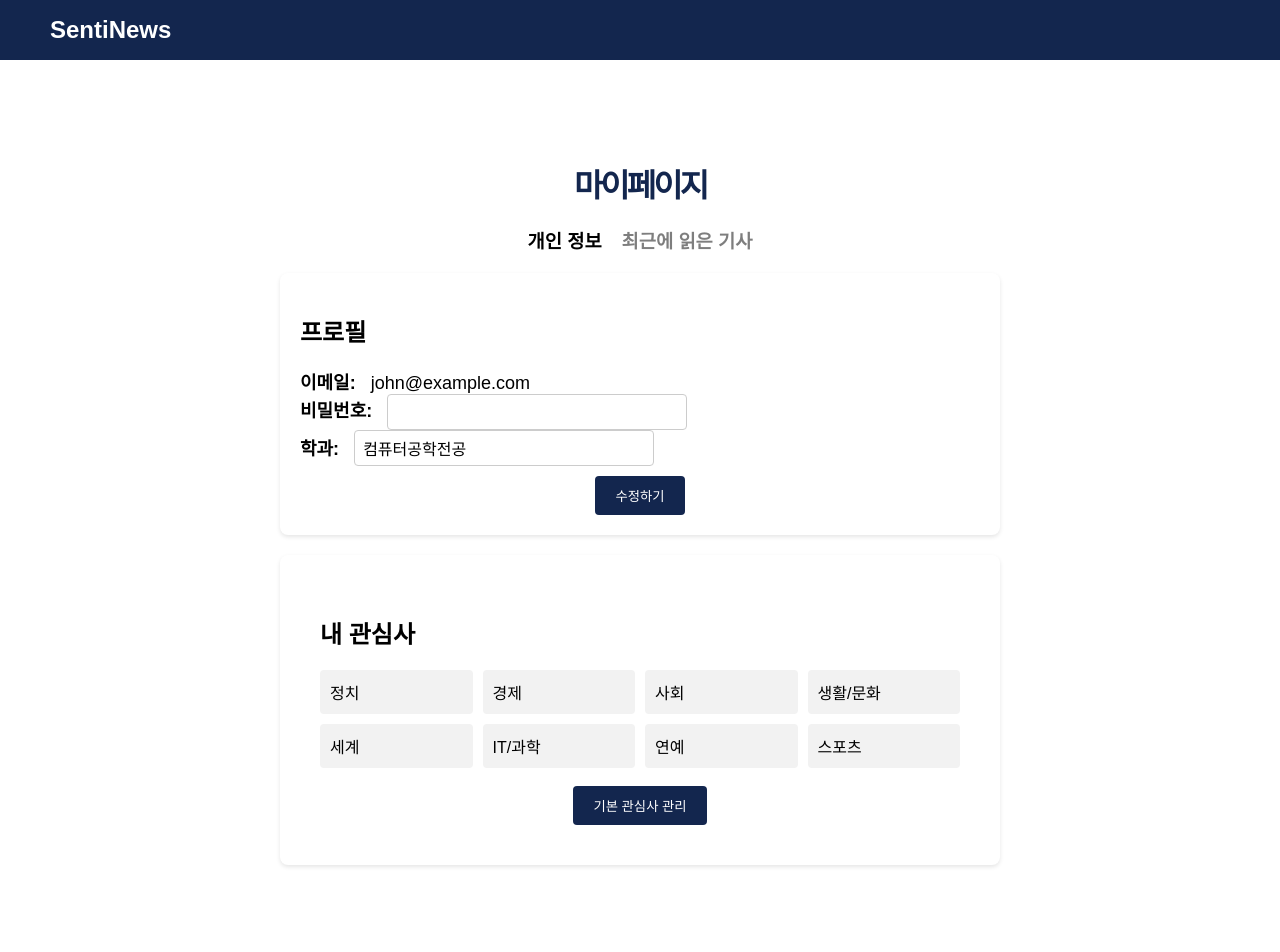
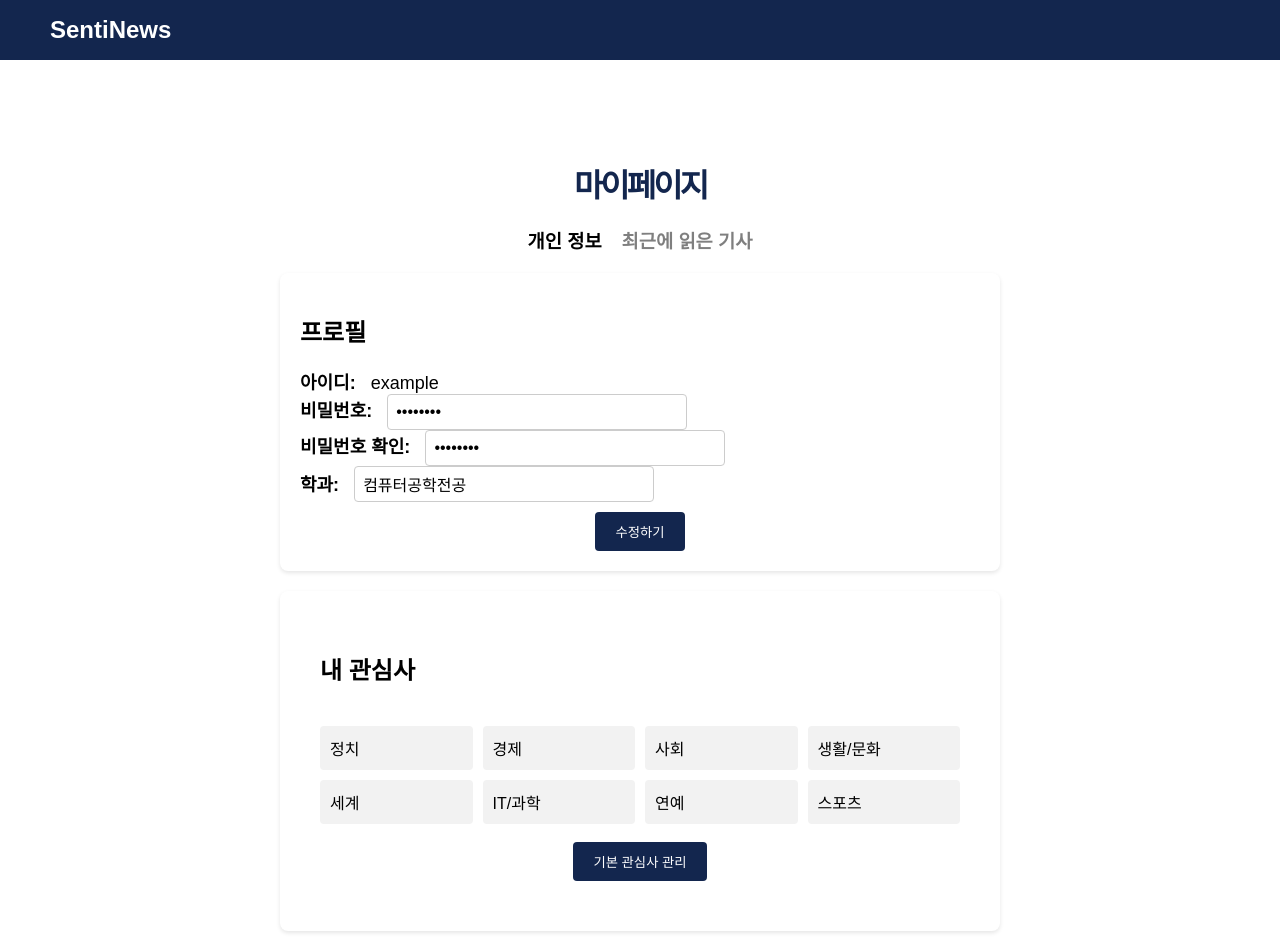
Before and after one commit to CSID-DGU/2024-1-OSS-team-9-BlueSpring, a React (Create React App) app in the folder Front-end/: page /mypage in a window 1280 px wide. Shown: the top 952 px of the page. Before the commit the page ends 925 px from the top, so only its background shows below. Built offline with nearby package versions, Linux system fonts and the light colour scheme.

Commit message:
fix : loginpage, mypage, interestsettings, authcontext 수정

```diff
--- a/Front-end/src/components/InterestSettings.jsx
+++ b/Front-end/src/components/InterestSettings.jsx
@@ -1,7 +1,11 @@
 import React, { useState } from 'react';
 import styled from 'styled-components';
+import { useAuth } from '../context/AuthContext';
 
 const InterestSettings = () => {
+  const {userId, setUserId} = useAuth();
+  //로그인된 사람의 아이디를 가져옴, 이후 SQL문에서 관심사 정보를 가져올 때 사용 가능
+
   const [interests, setInterests] = useState([
     { id: 1, name: '정치', selected: false },
     { id: 2, name: '경제', selected: false },
@@ -23,9 +27,17 @@ const InterestSettings = () => {
     );
   };
 
+  const handleSubmit = (event) => {
+    event.preventDefault();
+    const selectedInterests = interests.filter(interest => interest.selected);
+    console.log(selectedInterests);
+    //기본 관심사 관리 버튼 클릭 시 로직 추가
+  };
+
   return (
     <Container>
       <Title>내 관심사</Title>
+      <form action= "www.naver.com" onSubmit={handleSubmit}>
         <InterestList>
           {interests.map((interest) => (
             <InterestItem
@@ -33,13 +45,23 @@ const InterestSettings = () => {
               selected={interest.selected}
               onClick={() => handleInterestChange(interest.id)}
             >
+              <input
+                type="checkbox"
+                id={`interest-${interest.id}`}
+                checked={interest.selected}
+                onChange={() => handleInterestChange(interest.id)}
+                style={{ display: 'none' }}
+              />
+              <label htmlFor={`interest-${interest.id}`}>
                 {interest.name}
-            {interest.selected && <CheckIcon>✓</CheckIcon>}
+
+              </label>
             </InterestItem>
           ))}
         </InterestList>
         <br/>
-      <ManageButton>기본 관심사 관리</ManageButton>
+        <ManageButton type="submit">기본 관심사 관리</ManageButton>
+      </form>
     </Container>
   );
 };
--- a/Front-end/src/components/LoginPage.jsx
+++ b/Front-end/src/components/LoginPage.jsx
@@ -27,6 +27,7 @@ const LoginPage = () => {
   const [isSignup, setIsSignup] = useState(false);
   const navigate = useNavigate();
   const { isLoggedIn, setIsLoggedIn } = useAuth();
+  const {userId, setUserId} = useAuth();
 
   const handleTabClick = (tab) => {
     setIsSignup(tab === 'signup');
@@ -54,6 +55,7 @@ const LoginPage = () => {
       const data = await response.text();
       localStorage.setItem('token', data);
       setIsLoggedIn(true);
+      setUserId(id);
       navigate('/');
     } else {
       alert('아이디 또는 비밀번호가 일치하지 않습니다.');
--- a/Front-end/src/components/MyPage.jsx
+++ b/Front-end/src/components/MyPage.jsx
@@ -2,7 +2,7 @@ import React, { useState } from 'react';
 import { useNavigate } from 'react-router-dom';
 import styled from 'styled-components';
 import InterestSettings from './InterestSettings';
-
+import { useAuth } from '../context/AuthContext';
 
 const Mainheader = styled.div`
     background-color: #13264e;
@@ -110,14 +110,26 @@ const MoreButton = styled.button`
 
 const MyPage = () => {
   const [selectedTab, setSelectedTab] = useState('profile');
-  const [email, setEmail] = useState('john@example.com');
-  const [password, setPassword] = useState('');
+  const { userId } = useAuth();
+  //로그인 시 ID는 userID에 저장됨, DB에서 SQL문을 이용해 비밀번호, 학과, 관심사를 가져오고 useState에 넣으면 됨.
+
+  const [id, setId] = useState(userId);
+  const [password, setPassword] = useState('12345678');
+  const [confirmPassword, setConfirmPassword] = useState('12345678');
   const [department, setDepartment] = useState('컴퓨터공학전공');
+  //DB에서 가져온 아이디, 비번, 학과를 useState의 따옴표 사이에 삽입
 
   const handleEditProfile = () => {
-    // 비밀번호와 학과를 변경하는 로직 추가
+    if (password !== confirmPassword) {
+      alert('비밀번호가 일치하지 않습니다.');
+      return;
+    }
+    //수정한 비밀번호가 일치하지 않으면 무시
+
+    console.log('아이디:', id);
     console.log('비밀번호:', password);
     console.log('학과:', department);
+    //수정하기 버튼 클릭 시 로직 추가
   };
 
   const recentArticles = [
@@ -169,8 +181,9 @@ const MyPage = () => {
           <Box>
             <h2 style={{ fontSize: '24px' }}>프로필</h2>
             <ProfileInfo>
-              <span><Label>이메일:</Label> {email}</span>
+              <span><Label>아이디:</Label> {id}</span>
               <span><Label>비밀번호:</Label> <Input type="password" value={password} onChange={(e) => setPassword(e.target.value)} /></span>
+              <span><Label>비밀번호 확인:</Label> <Input type="password" value={confirmPassword} onChange={(e) => setConfirmPassword(e.target.value)} /></span>
               <span><Label>학과:</Label> <Input type="text" value={department} onChange={(e) => setDepartment(e.target.value)} /></span>
             </ProfileInfo>
             <EditButton onClick={handleEditProfile}>수정하기</EditButton>
--- a/Front-end/src/components/NewsPage.jsx
+++ b/Front-end/src/components/NewsPage.jsx
@@ -97,12 +97,13 @@ const NewsPage = () => {
       <div className="content">
         <h1 className="title">{article.title}</h1>
         <hr/>
-        <p className="article">{article.description}</p>
         {article.urlToImage && (
         <div className="thumbnail">
           <img src={article.urlToImage} alt="article thumbnail" />
         </div>
-      )}
+        )}
+        <p className="article">{article.description}</p>
+
       <a
           href={article.url}
           target="_blank"
--- a/Front-end/src/context/AuthContext.js
+++ b/Front-end/src/context/AuthContext.js
@@ -1,11 +1,13 @@
 import React, { createContext, useState, useContext } from 'react';
+
 const AuthContext = createContext();
 
 export const AuthProvider = ({ children }) => {
   const [isLoggedIn, setIsLoggedIn] = useState(false);
+  const [userId, setUserId] = useState('example');
 
   return (
-    <AuthContext.Provider value={{ isLoggedIn, setIsLoggedIn }}>
+    <AuthContext.Provider value={{ isLoggedIn, setIsLoggedIn, userId, setUserId }}>
       {children}
     </AuthContext.Provider>
   );
```
Also changed, not shown: 2 other files (tests, documents, lock files or other folders). Lines whose indentation alone changed are shown as unchanged.
